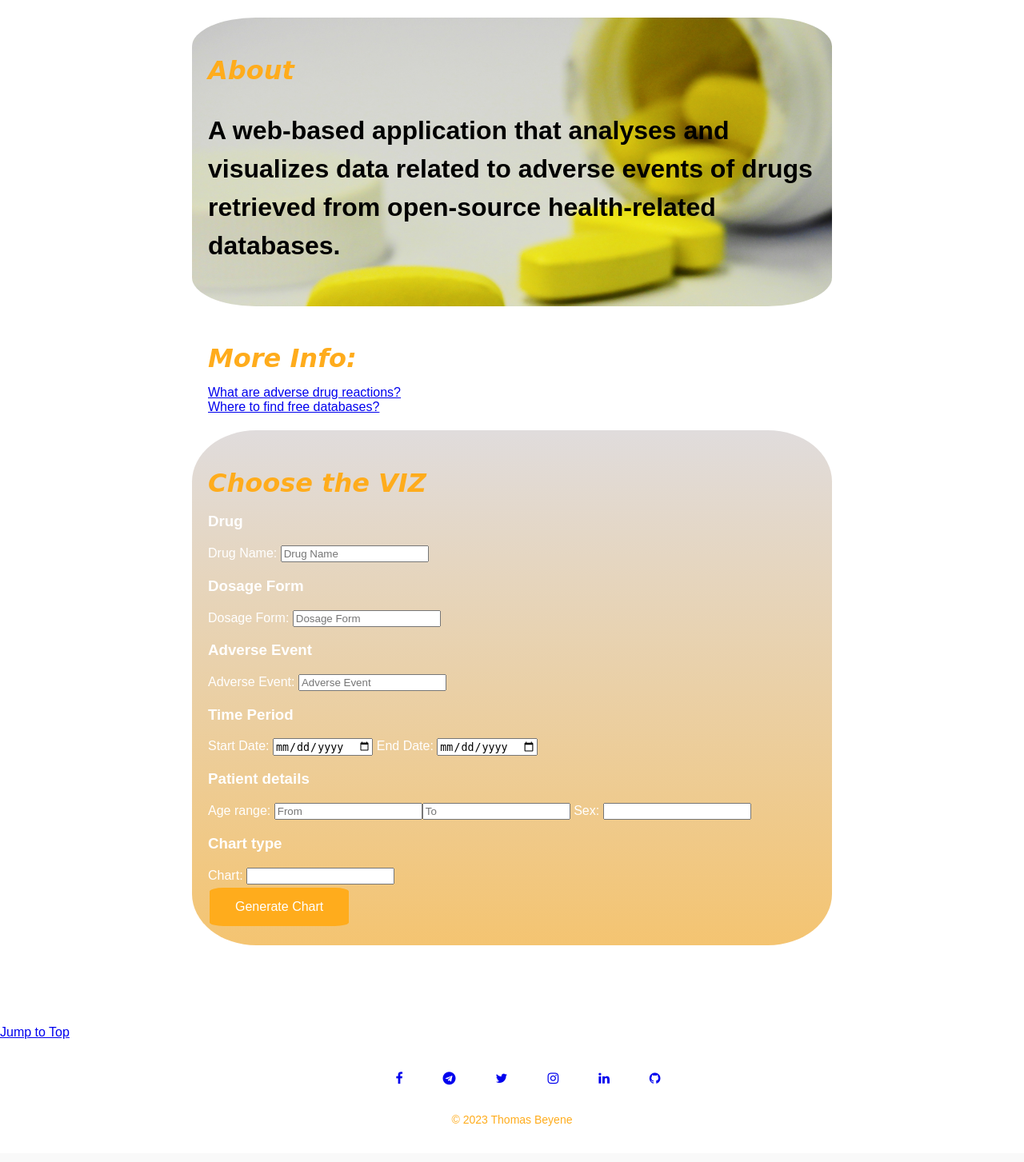
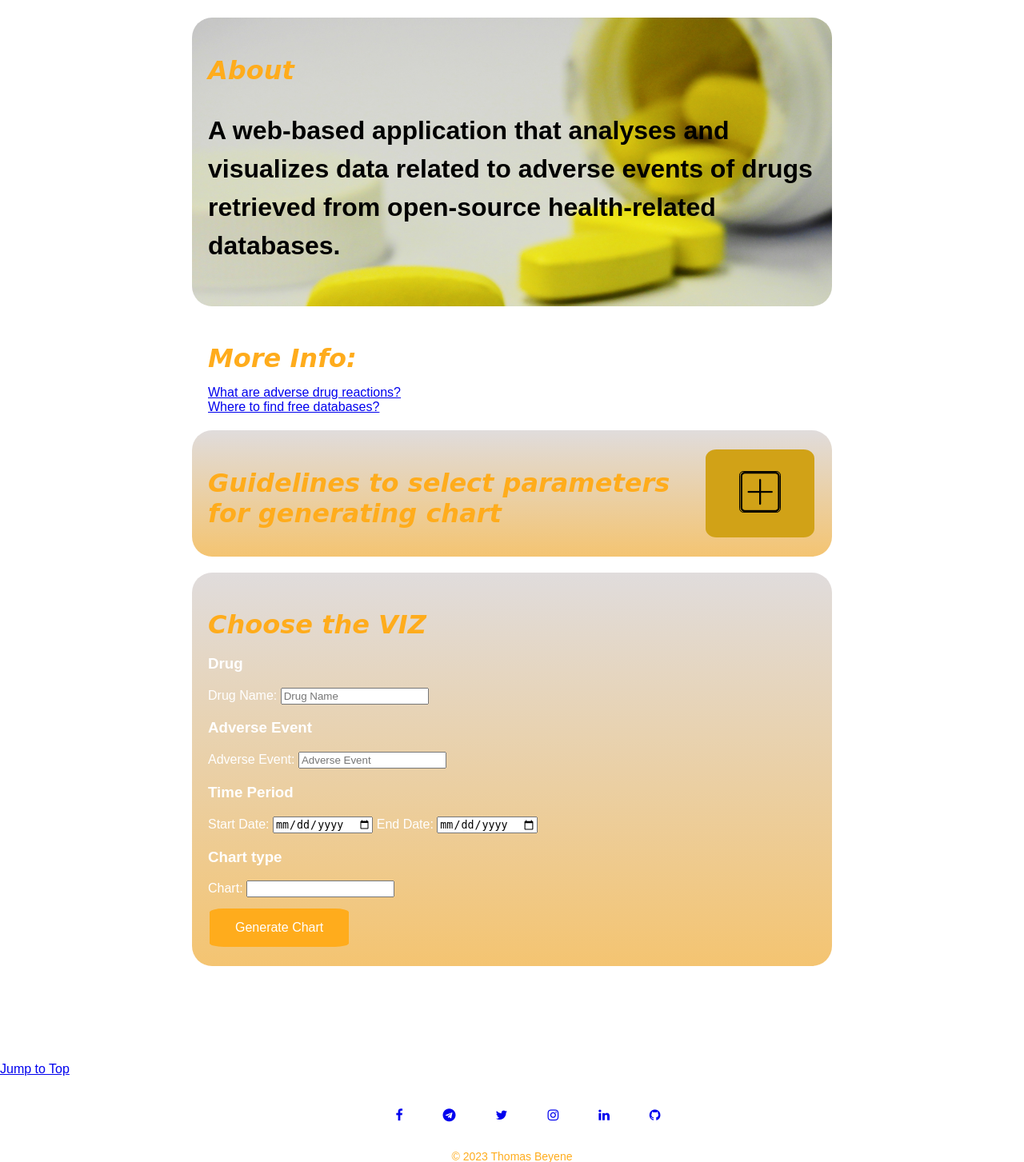
Before and after one commit to TZITA/AdverseRxViz, a Flask app: page / in a window 1280 px wide. Shown: the part 78-1531 px from the top of the page at 80% size. Before the commit the page ends 1486 px from the top, so only its background shows below. Run offline with Flask 3, Linux system fonts and the light colour scheme; some libraries are stand-ins or nearby versions.

Commit message:
new features

```diff
--- a/app.py
+++ b/app.py
@@ -17,9 +17,12 @@ def generate_chart():
     # Generate the chart based on selected types
     try:
         chart_html = create_adverse_events_chart(userChoices)
+        if chart_html == 'no data':
+            return render_template('no_data.html')
         return chart_html
     except Exception:
         abort(404)
+
 
 @app.errorhandler(404)
 def page_not_found(e):
--- a/static/css/main.css
+++ b/static/css/main.css
@@ -76,13 +76,28 @@ main {
 }
 
 #viz {
-  border-radius: 10%;
+  border-radius: 25px;
   background-image: linear-gradient(rgb(224, 220, 220), #f4c471);
   padding: 20px;
+  margin-bottom: 20px;
+}
+
+.guide {
+  display: flex;
+  justify-content: center;
+}
+
+.guide img {
+  width: 50px;
+  height: 50px;
+  margin: 0 10px;
+  border-radius: 10%;
+  border: 1px solid black;
+  cursor: pointer;
 }
 
 #about {
-  border-radius: 10%;
+  border-radius: 25px;
   background-image: url('../assets/nutritional-supplement-2358476.jpg');
   background-size: cover;
   background-repeat: no-repeat;
@@ -110,6 +125,14 @@ section p {
     line-height: 1.5;
   }
 
+li p {
+  font-size: 20px;
+  font-weight: normal;
+  font-style: italic;
+  line-height: 1.5;
+  color: black;
+}
+
 button {
   background-color: #FFAC1C;
   border: none;
@@ -122,9 +145,20 @@ button {
   border-radius: 10%;
 }
 
+.active,
+.collapse:hover {
+  background-color: #d1a217;
+}
+
+.guide2cahrting {
+  display: none;
+  font-size: 20px;
+}
+
 .genChart {
   display: flex;
   align-items: center;
+  margin-top: 10px;
 }
 
 #loading-gif {
--- a/static/script/main.js
+++ b/static/script/main.js
@@ -45,6 +45,7 @@ $(document).ready(function() {
 
 // Search button
 document.getElementById('searchButton').addEventListener('click', function() {
+    console.log(userChoices);
     // Show loading gif
     document.getElementById('loading-gif').style.display = 'flex';
 
@@ -66,3 +67,16 @@ document.getElementById('searchButton').addEventListener('click', function() {
         newTab.document.write(chartHtml);
     });
 });
+
+// guidelines more button
+var btn = document.getElementsByClassName("collapse");
+
+btn[0].addEventListener("click", function () {
+    this.classList.toggle("active");
+    var content = this.parentElement.nextElementSibling;
+    if (content.style.display === "block") {
+        content.style.display = "none";
+    } else {
+        content.style.display = "block";
+    }
+});
--- a/templates/viz.html
+++ b/templates/viz.html
@@ -37,17 +37,93 @@
             <a href="https://en.wikipedia.org/wiki/Adverse_drug_reaction" target="_blank">What are adverse drug reactions?</a>
             <a href="https://csulb.libguides.com/c.php?g=39192&p=249955" target="_blank">Where to find free databases?</a>
         </section>
+        <section>
+            <div id="viz">
+                <div class="guide">
+                    <h2>Guidelines to select parameters for generating chart</h2>
+                    <button class="collapse active"><img src="../static/assets/noun-plus-1194304.png" alt="++++++"></button>
+                </div>
+                <div class="guides2charting" style="display: none;">
+                    <ol>
+                        <li>
+                            <h2>Select a Drug:</h2>
+                            <p>
+                                Begin by selecting a specific drug of interest. Start typing the drug name, and our system will suggest options based on available data. Choose the drug you want to analyze. If you don't have a specific drug in mind, you can leave this field empty to explore adverse events by drug indication.
+                            </p>
+                        </li>
+
+                        <li>
+                            <h2>Select an Adverse Event (Optional):</h2>
+                            <p>
+                                If you want to focus on a particular adverse event associated with the selected drug, you can specify it here. The system will provide suggestions as you type. If you want to view all adverse events related to the drug, leave this field empty.
+                            </p>
+                        </li>
+
+                        <li>
+                            <h2>Select a Time Frame (Optional):</h2>
+                            <p>
+                                To analyze adverse events within a specific time frame, provide a start date and/or an end date. The system will retrieve data for adverse events reported between these dates. If you don't provide dates, the system will use default values, typically starting from 2004 and ending with the current date.
+                            </p>
+                        </li>
+
+                        <li>
+                            <h2>Choose a Chart Type:</h2>
+                            <p>
+                                Select the type of chart you want to generate: Bar Chart, Histogram, or Pie Chart. Each chart type provides a different way of visualizing the data, so choose the one that best suits your needs.
+                            </p>
+                        </li>
+
+                        <li>
+                            <h2>Generate the Chart:</h2>
+                            <p>
+                                Once you've made your selections, click the "Generate Chart" button. The system will process your choices and retrieve the relevant data from the FDA database.
+                            </p>
+                        </li>
+
+                        <li>
+                            <h2>Interpreting the Chart:</h2>
+                            <p>
+                                After the chart is generated, you can interact with it to gain insights. Hover over data points to view details, zoom in/out, or click on chart elements for more information.
+                            </p>
+                        </li>
+
+                        <li>
+                            <h2>Explore Further (Optional):</h2>
+                            <p>
+                                If you want to explore additional data or create a new chart, you can return to the parameter selection section and make different choices. You can refine your analysis by selecting different drugs, adverse events, or time frames.
+                            </p>
+                        </li>
+
+                        <li>
+                            <h2>Export Chart (Optional):</h2>
+                            <p>
+                                If you wish to save or share the chart, look for export options provided by the charting tool. You might be able to download the chart image or share a link.
+                            </p>
+                        </li>
+
+                        <li>
+                            <h2>Data Availability:</h2>
+                            <p>
+                                Keep in mind that data availability can vary. If you encounter a message saying "no data" after generating a chart, it may mean that there is no information available for the specific parameters you selected.
+                            </p>
+                        </li>
+
+                        <li>
+                            <h2>Help and Support:</h2>
+                            <p>
+                                If you have any questions or encounter issues while using the tool, refer to the provided help resources or contact our support team for assistance.
+                            </p>
+                        </li>
+                    </ol>
+                </div>
+            </div>
+        </section>
         <section id="viz">
             <h2>Choose the VIZ</h2>
             <section>
                 <h3>Drug</h3>
                 <label for="drug">Drug Name:</label>
                 <input type="text" id="drug" name="drug" placeholder="Drug Name">
-            </section>
-            <section>
-                <h3>Dosage Form</h3>
-                <label for="dosageForm">Dosage Form:</label>
-                <input type="text" id="dosageForm" name="dosageForm" placeholder="Dosage Form">
             </section>
             <section>
                 <h3>Adverse Event</h3>
@@ -62,22 +138,12 @@
                 <input type="date" id="endDate" name="endDate">
             </section>
             <section>
-                <h3>Patient details</h3>
-                <label for="age">Age range: </label><input type="number" min="1" placeholder="From"><input type="number" min="1" placeholder="To">
-                <label for="Sex">Sex: </label><input type="text" list="sex">
-                <datalist id="sex">
-                    <option value="Male">
-                    <option value="Female">
-                </datalist>
-            </section>
-            <section>
                 <h3>Chart type</h3>
                 <label for="chart">Chart: </label> <input id="selectedChart" type="text" list="chart-type">
                 <datalist id="chart-type">
                     <option value="Bar Chart">
-                    <option value="Histogram">
                     <option value="Pie Chart">
-                    <option value="Line Chart">
+                    <option value="Heatmap">
                 </datalist>
             </section>
             <section class="genChart">
```
Also changed, not shown: fetch.py (+81 -50 lines), templates/no_data.html (added, +15 -0 lines), static/assets/noun-plus-1194304.png (added).
